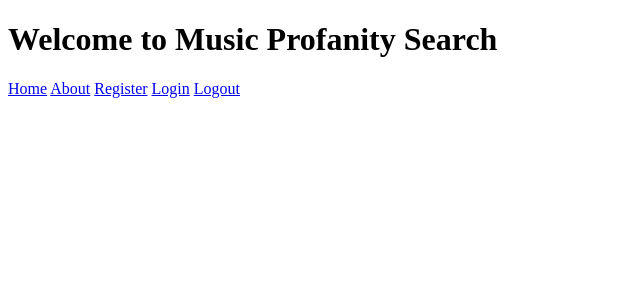
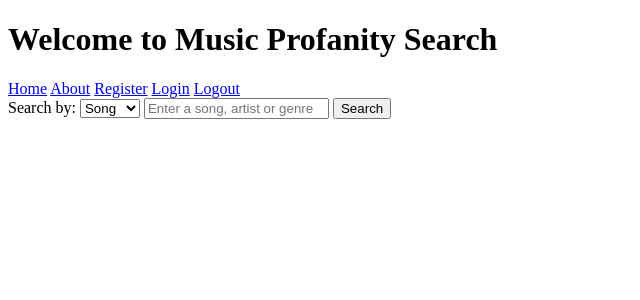
Before and after one commit to lsd223/Webapp-DIS, a Flask app: page / in a window 1280 px wide. Shown: the top 300 px of the page, without its empty margins (0-640 px from the left). Run offline with Flask 3, Linux system fonts and the light colour scheme.

Commit message:
search bar added

```diff
--- a/Musicapp/Search/routes.py
+++ b/Musicapp/Search/routes.py
@@ -2,7 +2,7 @@ from flask import render_template, url_for, redirect, request, Blueprint
 from Musicapp import app
 from Musicapp.models import search_songs_by_title, search_songs_by_artist, search_songs_by_genre
 
-Search = Blueprint('Login', __name__)
+Search = Blueprint('Search', __name__)
 
 @Search.route('/', methods = ['GET','POST'])
 def indexpage():
--- a/Musicapp/templates/home.html
+++ b/Musicapp/templates/home.html
@@ -16,6 +16,18 @@
             <a href="{{ url_for('Login.login') }}">Login</a>
             <a href="{{ url_for('Login.logout') }}">Logout</a>
         </nav>
+        <div class="search-container">
+            <form method="POST" action="{{ url_for('Search.indexpage') }}">
+                <label for="search_type">Search by:</label>
+                <select name="search_type" id="search_type">
+                    <option value="song">Song</option>
+                    <option value="artist">Artist</option>
+                    <option value="genre">Genre</option>
+                </select>
+                <input type="text" name="query" placeholder="Enter a song, artist or genre" required>
+                <button type="submit">Search</button>
+            </form>
+        </div>
     </div>
 </body>
 </html>
```
Also changed, not shown: Musicapp/__init__.py (+2 -6 lines), README.md, requirements.txt (renamed from Musicapp/requirements.txt).
